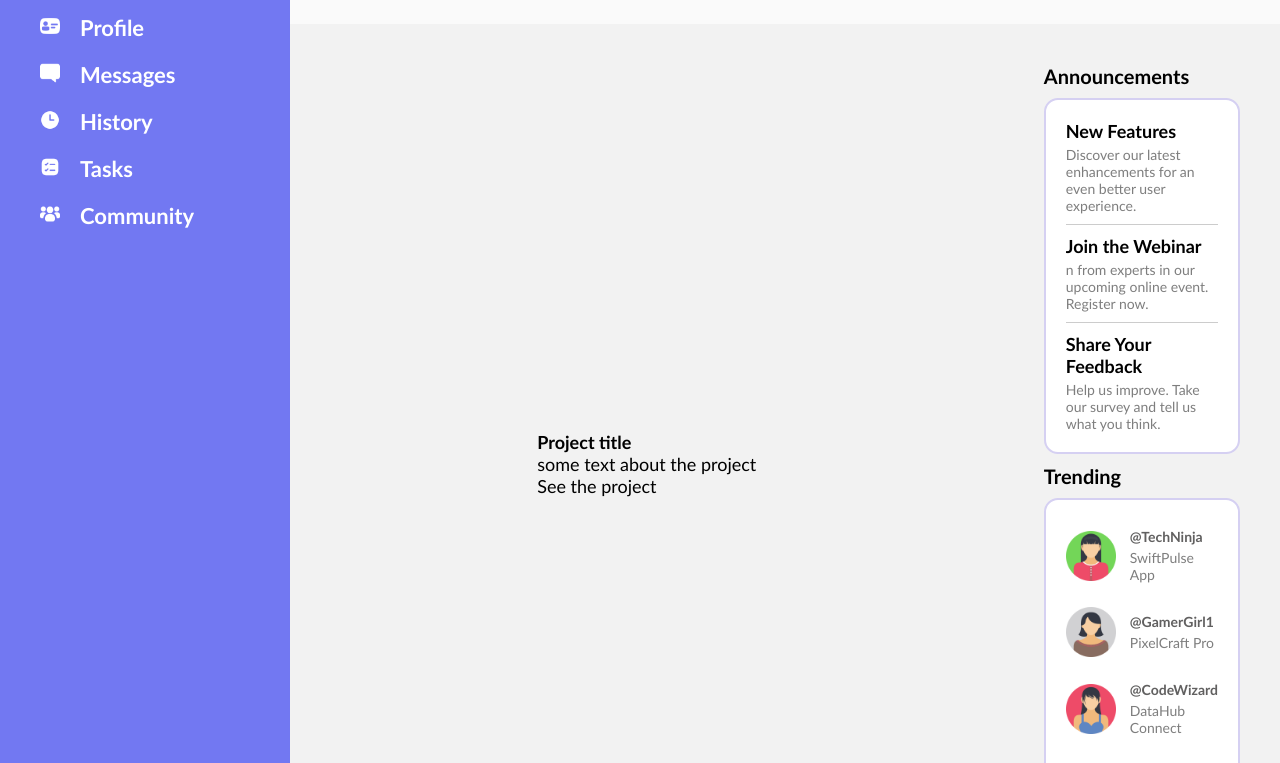
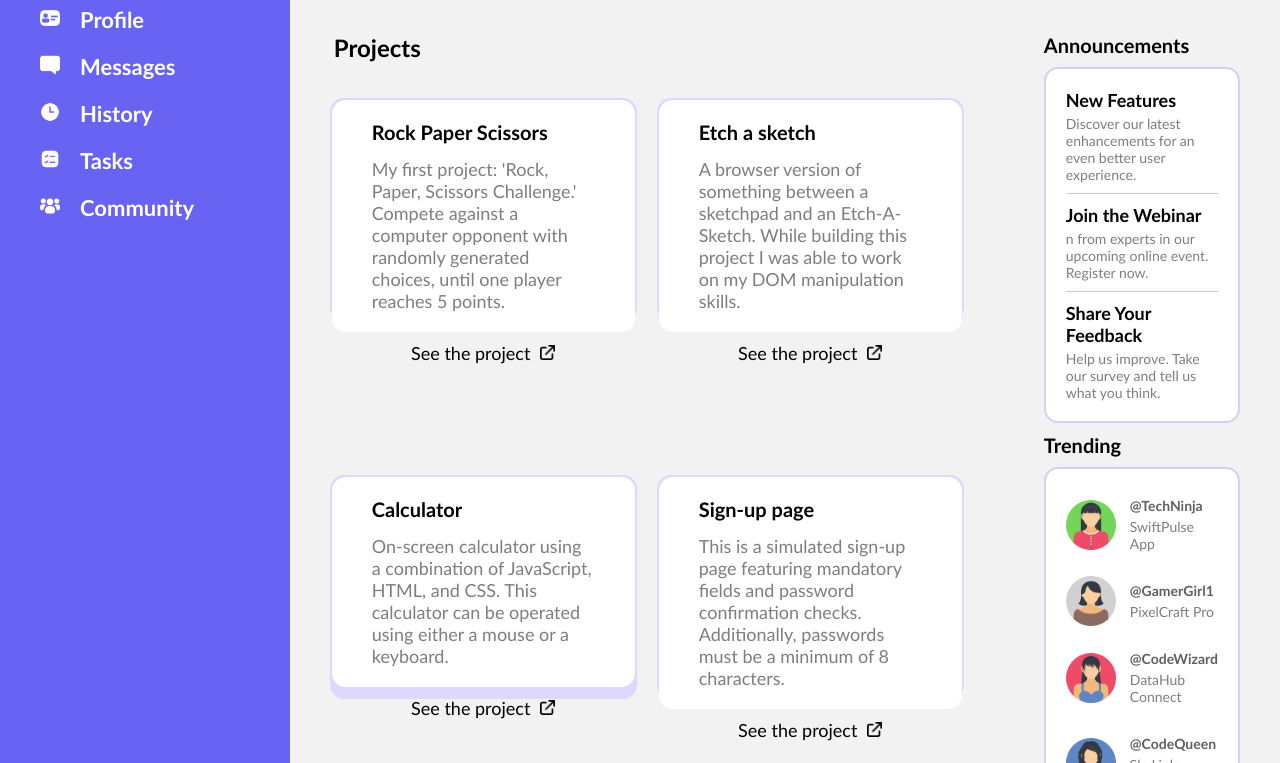
Before and after one commit to dasha-solomkina/dashboard, a plain HTML site: page index.html in a window 1280 px wide. Shown: the part 227-990 px from the top of the page. Drawn offline with Linux system fonts and the light colour scheme.

Commit message:
create the project cards

```diff
--- a/index.html
+++ b/index.html
@@ -25,11 +25,11 @@
             <img class="icon" src="search.png" alt="search icon">
             <div class="search-bar"></div>
             <img class="icon" src="notification.png" alt="notifications icon">
-            <img src="woman.png" alt="profile picture">
+            <a href="https://github.com/darialiit" target="_blank"><img src="woman.png" alt="profile picture"></a>
             <p id="user-name">Dasha Solomkina</p>
         </div>
         <div class="bottom-menue">
-            <img src="woman.png" alt="">
+            <a href="https://github.com/darialiit" target="_blank"><img src="woman.png" alt=""></a>
             <div>
                 <p>Hi there,</p>
                 <h2>Dasha (@darialiit)</h2>
@@ -39,15 +39,36 @@
             <button>Share</button>
         </div>
         <div class="projects">
-            <!-- <h3>Projects</h3> -->
+            <h2>Projects</h2>
+            <div class="card">
+                <div id="card-content">
+                    <h3>Rock Paper Scissors</h3>
+                    <p>My first project: 'Rock, Paper, Scissors Challenge.' Compete against a computer opponent with randomly generated choices, until one player reaches 5 points.</p>
+                </div>
+                <div class="project-link"><a href="https://darialiit.github.io/odin-js-first/" target="_blank">See the project</a></div>
+            </div>
+            <div class="card">
+                <div id="card-content">
+                    <h3>Etch a sketch</h3>
+                    <p>A browser version of something between a sketchpad and an Etch-A-Sketch. While building this project I was able to work on my DOM manipulation skills.</p>
+                </div>
+                <div class="project-link"><a href="https://darialiit.github.io/etch-a-sketch/" target="_blank">See the project</a></div>
+            </div>
+            <div class="card">
+                <div id="card-content">
+                    <h3>Calculator</h3>
+                    <p>On-screen calculator using a combination of JavaScript, HTML, and CSS. This calculator can be operated using either a mouse or a keyboard.</p>
+                </div>
+                <div class="project-link"><a href="https://darialiit.github.io/project-calculator/" target="_blank">See the project</a></div>
+            </div>
+            <div class="card">
+                <div id="card-content">
+                    <h3>Sign-up page</h3>
+                    <p>This is a simulated sign-up page featuring mandatory fields and password confirmation checks. Additionally, passwords must be a minimum of 8 characters.</p>
+                </div>
+                <div class="project-link"><a href="https://darialiit.github.io/sign-up-forms/" target="_blank">See the project</a></div>
+            </div>
 
-            <div class="card">
-                <div>
-                    <h4>Project title</h4>
-                    <p>some text about the project</p>
-                </div>
-                <div>See the project</div>
-            </div>
 
         </div>
         <div class="sidebar">
--- a/style.css
+++ b/style.css
@@ -18,13 +18,12 @@
 .container {
     display: grid;
     grid-template-columns: 1fr 3fr 1fr;
-    grid-template-rows: 1fr 1fr 7fr;
+    grid-template-rows: 1fr 1fr 8fr;
 
 }
 
 .projects,
 .sidebar {
-    /* border: 1px solid black; */
     background-color: var(--bg-color);
 }
 
@@ -38,7 +37,7 @@
 
 .nav {
     grid-row: 1 / 4;
-    background-color: var(--primary-color);
+    background-color: var(--third-color);
     display: grid;
     grid-template-rows: 1fr 3fr 5fr;
     align-items: center;
@@ -123,7 +122,7 @@ li::before {
 }
 
 .search-bar {
-    background-color: var(--light-color);
+    background-color: #E2E5F5;
     border-radius: 10px;
     height: 25px;
     width: 85%;
@@ -147,6 +146,11 @@ button {
     border-radius: 14px;
     width: 90px;
     height: 40px;
+    background-color: white;
+}
+
+button:hover {
+    cursor: pointer;
 }
 
 .bottom-menue  p {
@@ -162,6 +166,9 @@ h2 {
 .bottom-menue img {
     width: 70px;
     height: 70px;
+}
+
+.bottom-menue a {
     justify-self: center;
 }
 
@@ -218,13 +225,64 @@ img {
 
 .row > .nickname {
     font-weight: 700;
-    color: #616060;;
+    color: #616060;
+}
+
+.projects {
+    display: grid;
+    grid-template-columns: 1fr 1fr;
+    grid-template-rows: 1fr 8fr 8fr;
+    padding: 40px;
+    gap: 20px;
+}
+
+.projects > h2 {
+    grid-column: 1 / 3;
+    margin-top: 0;
+    padding-left: 4px;
+}
+
+.card {
+    background-color: #ded8fe;
+    padding: 2px;
+    border-radius: 14px;
+    max-height: 220px;
+    max-width: 480px;
+    display: grid;
+    grid-template-rows: 10fr 1fr;
+}
+
+#card-content {
+    background-color: white;
+    padding: 20px 40px;
+    border-radius: 14px;
+    display: flex;
+    flex-direction: column;
+    gap: 4px;
+}
+
+.project-link {
+    padding: 10px 20px;
+    display: flex;
+    justify-content: center;
+}
+
+a {
+    text-decoration: none;
+    color: black;
 }
 
 
-/* change when figure out the card design */
-.projects {
-    display: flex;
-    justify-content: center;
-    align-items: center;
+.project-link > a::after {
+    content: "";
+    display: inline-block;
+    width: 15px;
+    height: 15px;
+    margin-left: 10px;
+    background-size: cover;
+    background-image: url(external-link.png);
 }
+
+#card-content > p {
+    color:var(--secondary-text-color);
+}
```
